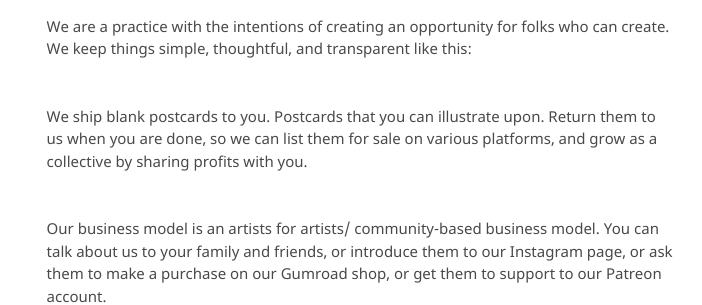
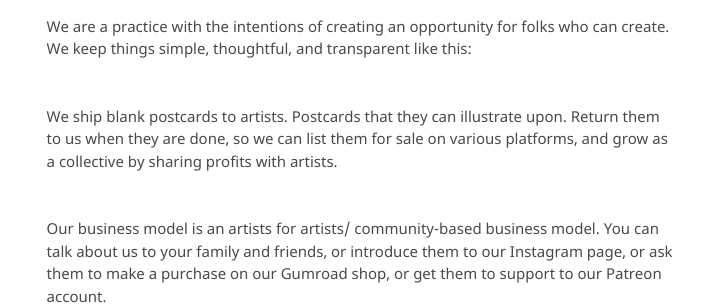
Before and after one commit to kvshvlin/yourmailproject, a Jekyll site: the page built from reviewshop.md, in a window 1280 px wide and 900 px high, scrolled down 394 px. Shown: the part 154-459 px from the top of the window, without its empty margins (381-1083 px from the left). Built offline with Jekyll 4.4.1, drawn with Linux system fonts in a browser that asks for light colours; our own code applies the rules of GitHub Pages for plain Markdown files.

Commit message:
Update reviewshop.md

```diff
--- a/reviewshop.md
+++ b/reviewshop.md
@@ -6,7 +6,7 @@
 
 We are a practice with the intentions of creating an opportunity for folks who can create. We keep things simple, thoughtful, and transparent like this:
 
-We ship blank postcards to you. Postcards that you can illustrate upon. Return them to us when you are done, so we can list them for sale on various platforms, and grow as a collective by sharing profits with you.
+We ship blank postcards to artists. Postcards that they can illustrate upon. Return them to us when they are done, so we can list them for sale on various platforms, and grow as a collective by sharing profits with artists.
 
 Our business model is an artists for artists/ community-based business model. You can talk about us to your family and friends, or introduce them to our Instagram page, or ask them to make a purchase on our Gumroad shop, or get them to support to our Patreon account.
 
```
